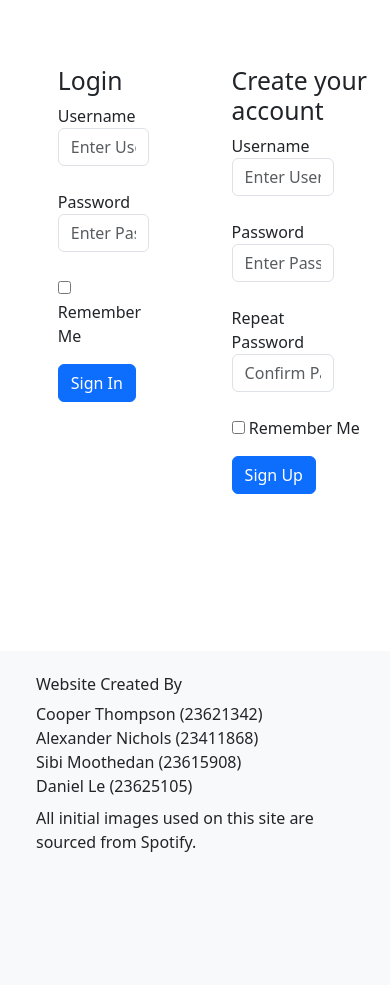
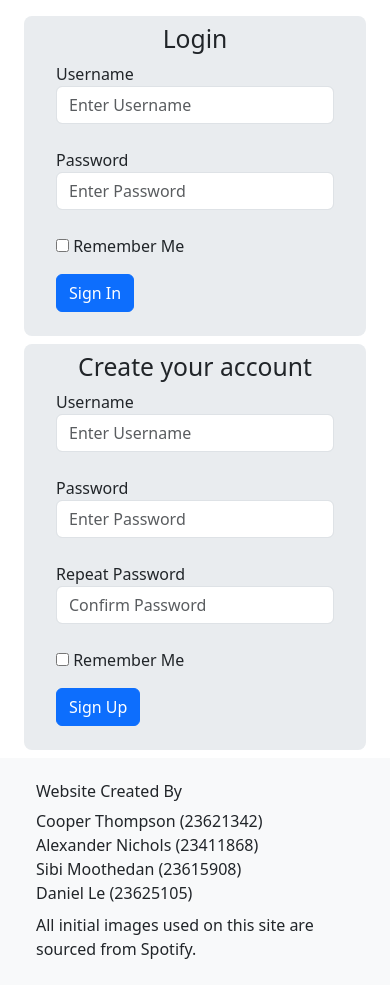
Before and after one commit to bass64/cits3403project, a Flask app: template app/templates/login.html in a window 390 px wide. Shown: the part 67-1052 px from the top of the page. Before the commit the page ends 919 px from the top, so only its background shows below. Run offline with Flask 3, Linux system fonts and the light colour scheme; the template is opened without the code that fills it: values that come from a table or form of the project are taken from there, others are empty; some libraries are stand-ins or nearby versions.

Commit message:
Make login responsive

```diff
--- a/app/templates/login.html
+++ b/app/templates/login.html
@@ -2,10 +2,10 @@
 
 {% block content %}
 <!--LOGIN FORM-->
-<div style="padding-top: 50px; width: 50%; float: left">
-    <div style="margin: 0px auto; width: 50%">
-        <h2>Login</h2>
-        <form action="/login" method="post">
+<div class="d-md-flex flex-md-row gap-4 container">
+    <div class="box-grey flex-grow-1">
+        <h2 class="text-center">Login</h2>
+        <form action="/login" method="post" class="container px-4">
             {{ form.hidden_tag() }}
             <div class="form-group" style="width: 100%">
                 {{ form.username.label }}<br>
@@ -34,29 +34,25 @@
             {% endwith %}
         </form>
     </div>
-</div>
-
-<!--CREATE ACCOUNT FORM-->
-<div style="padding-top: 50px; width: 50%; float: right">
-    <div style="margin: 0px auto; width: 50%;"></div>
-        <form action="/signup" method="post" style="width: 80%; float: right;">
-            <h2>Create your account</h2>
+    <div class="box-grey flex-grow-1">
+        <form action="/signup" method="post" class="container px-4">
+            <h2 class="text-center">Create your account</h2>
             {{ createForm.hidden_tag() }}
-            <div class="form-group" style="width: 70%">
+            <div class="form-group">
                 {{ createForm.username.label }}<br>
                 {{ createForm.username(class="form-control", placeholder="Enter Username") }} <br>
                 {% for error in createForm.username.errors %}
                 <span style="color: red;">[{{ error }}] </span>
                 {% endfor %}
             </div>
-            <div class="form-group" style="width: 70%">
+            <div class="form-group">
                 {{ createForm.password.label }}<br>
                 {{ createForm.password(class="form-control", placeholder="Enter Password") }} <br>
                 {% for error in createForm.password.errors %}
                 <span style="color: red;">[{{ error }} ]</span>
                 {% endfor %}
             </div>
-            <div class="form-group" style="width: 70%">
+            <div class="form-group">
                 {{ createForm.confirm.label }}<br>
                 {{ createForm.confirm(class="form-control", placeholder="Confirm Password") }} <br>
                 {% for error in createForm.confirm.errors %}
```
